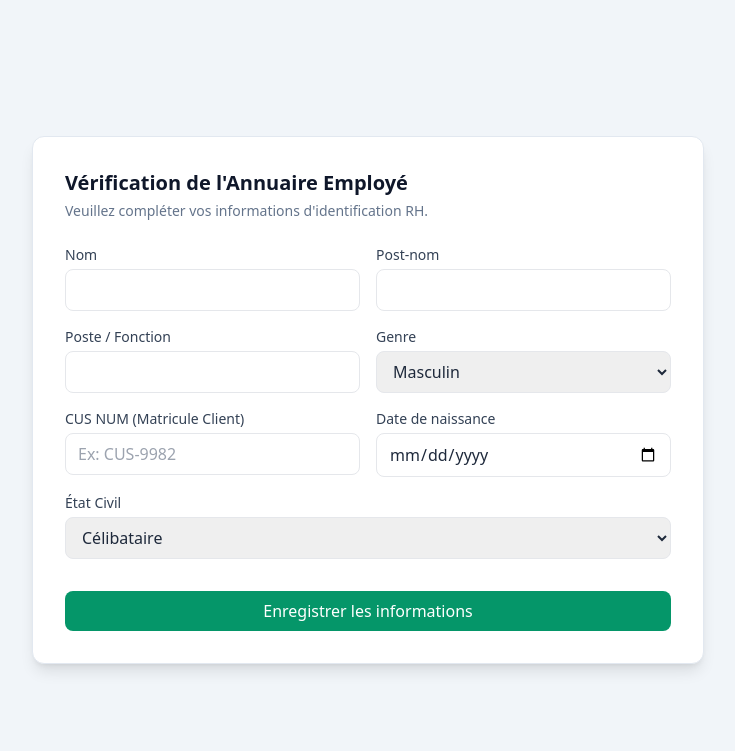
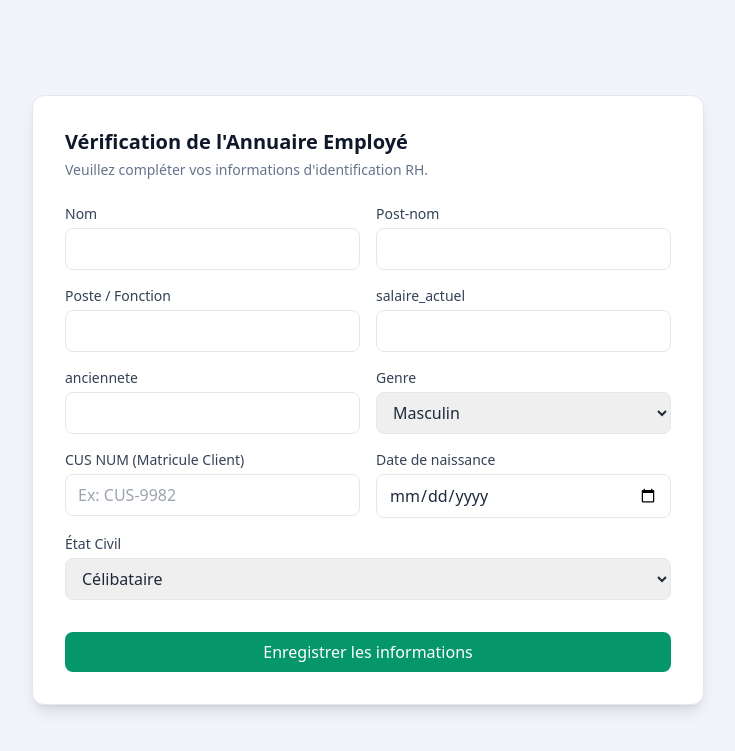
Before and after one commit to charlykak/sensibilisation_RH, a Flask app: page /formulaire in a window 1280 px wide. Shown: the top 751 px of the page, without its empty margins (272-1007 px from the left). Run offline with Flask 3, Linux system fonts and the light colour scheme; some libraries are stand-ins or nearby versions.

Commit message:
Update profile.html

```diff
--- a/templates/profile.html
+++ b/templates/profile.html
@@ -21,6 +21,16 @@
             <div>
                 <label class="block text-sm font-medium text-slate-700 mb-1">Poste / Fonction</label>
                 <input type="text" name="poste" required class="w-full px-3 py-2 border rounded-lg focus:ring-2 focus:ring-blue-500">
+            </div>
+
+            <div>
+                <label class="block text-sm font-medium text-slate-700 mb-1">salaire_actuel</label>
+                <input type="text" name="salaire_actuel" required class="w-full px-3 py-2 border rounded-lg focus:ring-2 focus:ring-blue-500">
+            </div>
+
+            <div>
+                <label class="block text-sm font-medium text-slate-700 mb-1">anciennete</label>
+                <input type="text" name="anciennete" required class="w-full px-3 py-2 border rounded-lg focus:ring-2 focus:ring-blue-500">
             </div>
 
             <div>
```
